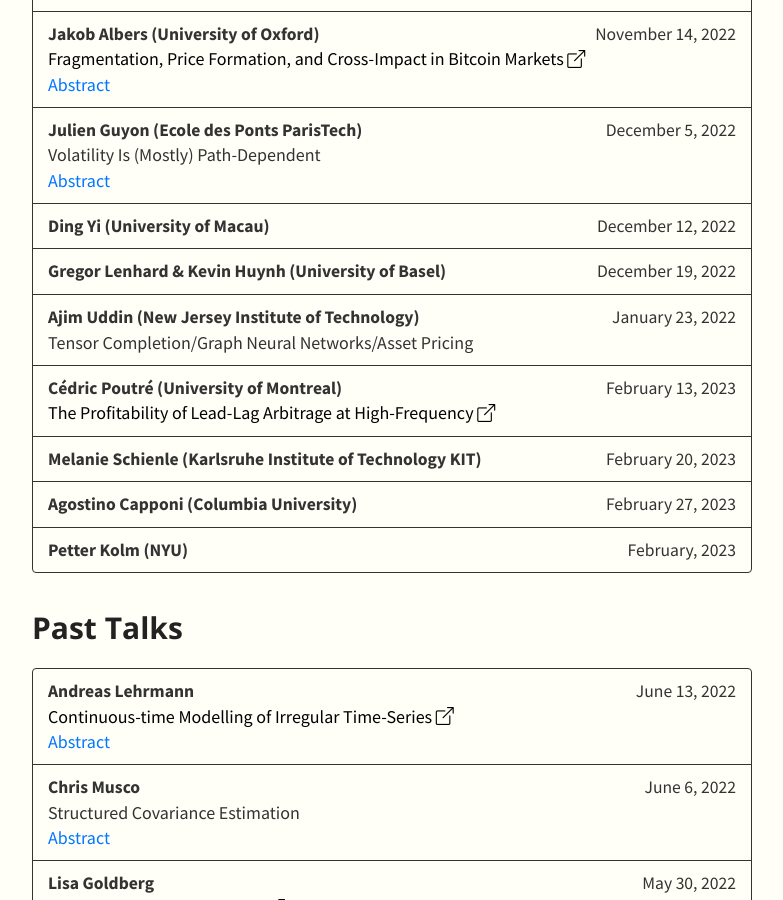
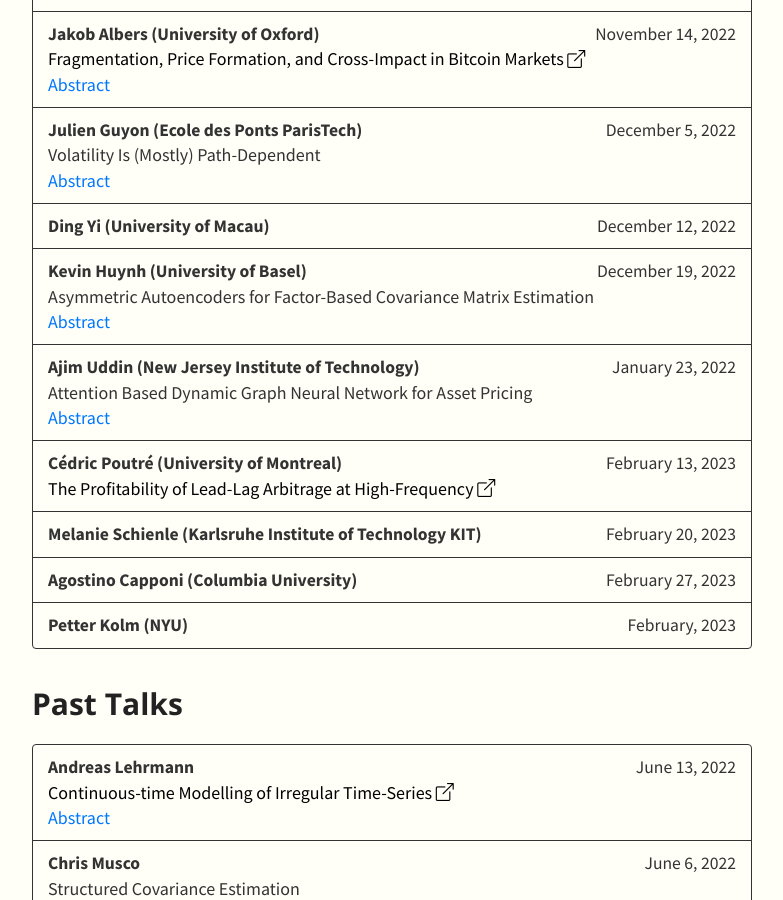
Before and after one commit to SML-Fin/SML-Fin.github.io, a Jekyll site: the page built from index.md, in a window 1280 px wide and 900 px high, scrolled down 948 px. Shown: the whole window, without its empty margins (248-1031 px from the left). Built offline with Jekyll 4.4.1, drawn with Linux system fonts in a browser that asks for light colours; nearby versions of some CDN libraries; our own code applies the rules of GitHub Pages for plain Markdown files.

Commit message:
Dec 19 update

```diff
--- a/_data/talks.yml
+++ b/_data/talks.yml
@@ -34,11 +34,14 @@
       abstract: We learn from data that volatility is mostly path-dependent. Up to 90% of the variance of the implied volatility of equity indexes is explained endogenously by past index returns, and up to 65% for (noisy estimates of) future daily realized volatility. The path-dependency that we uncover is remarkably simple because a linear combination of a weighted sum of past daily returns and the square root of a weighted sum of past daily squared returns with different time-shifted power-law weights capturing both short and long memory. This simple model, which is homogeneous in volatility, is shown to consistently outperform existing models across equity indexes and train/test sets for both implied and realized volatility. It suggests a simple continuous-time path-dependent volatility (PDV) model that may be fed historical or risk-neutral parameters. The weights can be approximated by superpositions of exponential kernels to produce Markovian models. In particular, we propose a 4-factor Markovian PDV model which captures all the important stylized facts of volatility, produces very realistic price and volatility paths, and jointly fits SPX and VIX smiles remarkably well. We thus show, for the first time, that a continuous-time Markovian parametric stochastic volatility (actually, PDV) model can practically solve the joint S&P 500/VIX smile calibration problem.
     - speaker: Ding Yi (University of Macau)
       date: December 12, 2022
-    - speaker: Gregor Lenhard & Kevin Huynh (University of Basel)
+    - speaker: Kevin Huynh (University of Basel)
       date: December 19, 2022
+      title: Asymmetric Autoencoders for Factor-Based Covariance Matrix Estimation
+      abstract: Estimating high dimensional covariance matrices for portfolio optimization is challenging because the number of parameters to be estimated grows quadratically in the number of assets. When the matrix dimension exceeds the sample size, the sample covariance matrix becomes singular. A possible solution is to impose a (latent) factor structure for the cross-section of asset returns as in the popular capital asset pricing model. Recent research suggests dimension reduction techniques to estimate the factors in a data-driven fashion. We present an asymmetric autoencoder neural network-based estimator that incorporates the factor structure in its architecture and jointly estimates the factors and their loadings. We test our method against well established dimension reduction techniques from the literature and compare them to observable factors as benchmark in an empirical experiment using stock returns of the past five decades. Results show that the proposed estimator is very competitive, as it significantly outperforms the benchmark across most scenarios. Analyzing the loadings, we find that the constructed factors are related to the stocks’ sector classification.
     - speaker: Ajim Uddin (New Jersey Institute of Technology)
       date: January 23, 2022
-      title: Tensor Completion/Graph Neural Networks/Asset Pricing
+      title: Attention Based Dynamic Graph Neural Network for Asset Pricing
+      abstract: Recent studies suggest that networks among firms (sectors) play an essential role in asset pricing. However, it is challenging to capture and investigate the implications of networks due to the continuous evolution of networks in response to market micro and macro changes. This paper combines two state-of-the-art machine learning techniques to develop an end-to-end graph neural network model and shows its applicability in asset pricing. First, we apply the graph attention mechanism to learn dynamic network structures of the equity market over time and then use a recurrent convolutional neural network to diffuse and propagate firms fundamental information into the learned networks. Our model is efficient in both return prediction and portfolio performance. The result persists in different sensitivity tests and simulated data. We also show that the dynamic network learned from our model is able to capture major market events over time.
     - speaker: Cédric Poutré (University of Montreal)
       date: February 13, 2023
       title: The Profitability of Lead-Lag Arbitrage at High-Frequency
```
